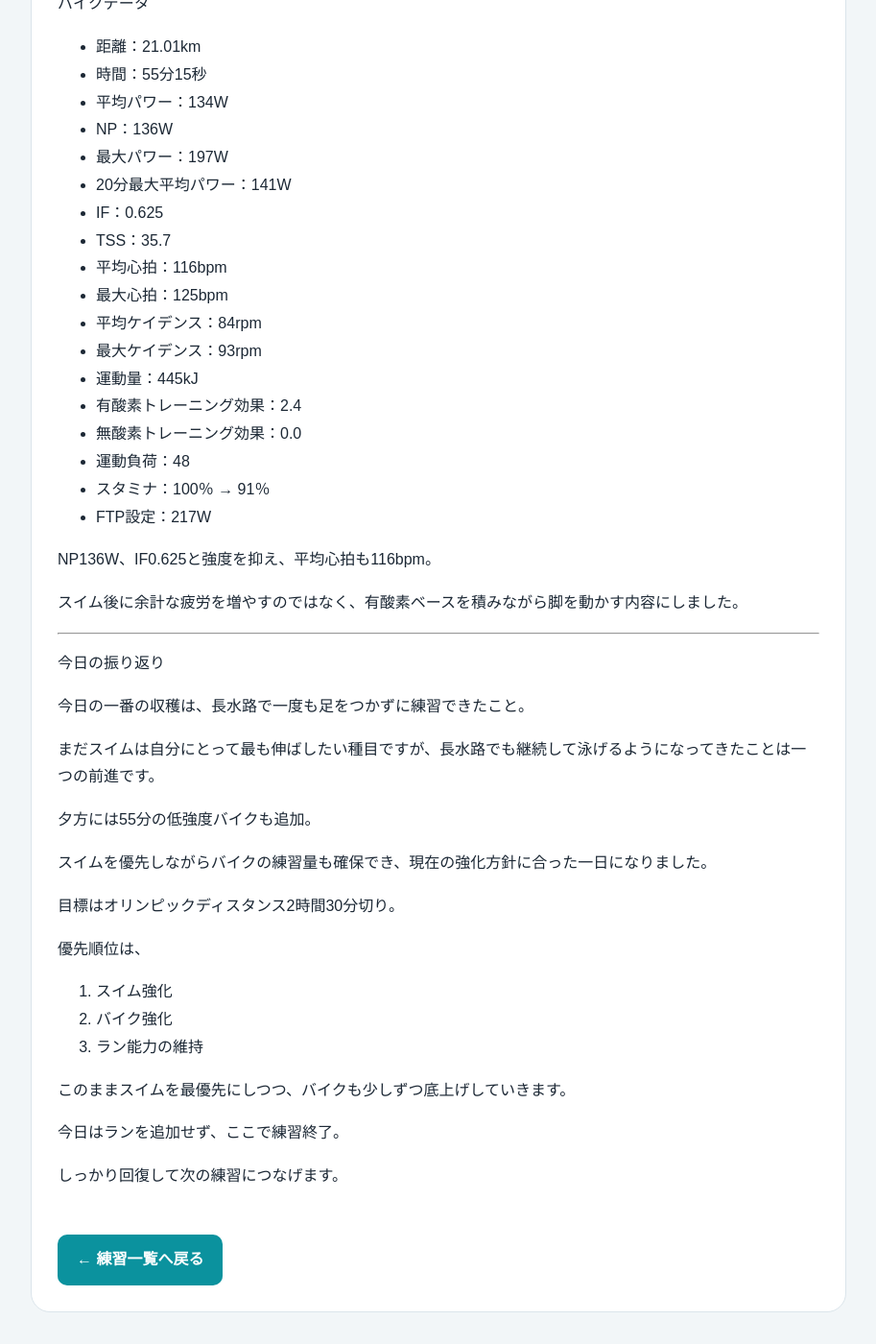
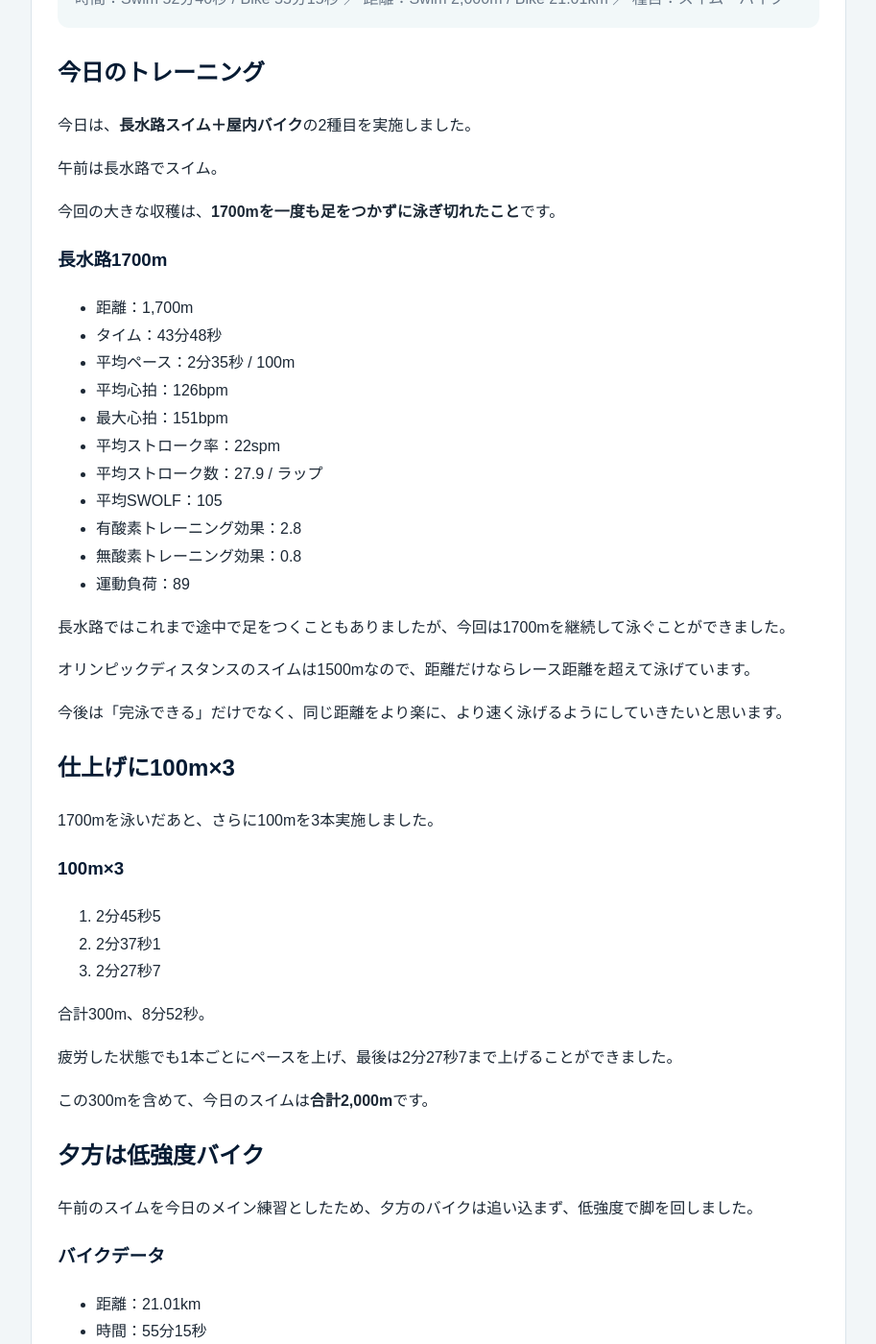
Before and after one commit to DISK1004/disk1004.github.io, a Jekyll site: the page built from _posts/2026-08-12-swim-bike-training.md, in a window 1280 px wide and 1400 px high, scrolled down 446 px. Shown: the whole window at 96% size, without its empty margins (183-1096 px from the left). Built offline with Jekyll 4.4.1, drawn with Linux system fonts in a browser that asks for light colours; some of the changed text lies outside the part shown.

Commit message:
2026-08-12-swim-bike-training.md の更新

```diff
--- a/_posts/2026-08-12-swim-bike-training.md
+++ b/_posts/2026-08-12-swim-bike-training.md
@@ -1,40 +1,62 @@
+---
+layout: training-post
+title: "長水路1700mを足つきなしで完泳＋100m×3｜夕方は低強度バイク55分"
+date: 2026-08-12 17:51:00 +0900
+category: "スイム・バイク"
+duration: "Swim 52分40秒 / Bike 55分15秒"
+distance: "Swim 2,000m / Bike 21.01km"
+description: "長水路で1700mを一度も足をつかずに泳ぎ切り、その後100m×3本を実施。夕方は低強度の屋内バイクを55分15秒行いました。"
 ---
 
-layout: training-post
-title: "長水路で初めて足をつかずに完泳＋夕方55分低強度バイク"
-date: 2026-08-12 17:51:00 +0900
-category: スイム・バイク
-duration: "Bike 55分15秒"
-distance: "Bike 21.01km"
-description: "長水路で一度も足をつかずにスイム練習を完了。最後に100m×3本を行い、夕方は疲労を残さないよう低強度で55分15秒の屋内バイクを実施しました。"
+## 今日のトレーニング
 
-今日のトレーニング
+今日は、**長水路スイム＋屋内バイク**の2種目を実施しました。
 
-今日は長水路スイム＋屋内バイクの2種目を行いました。
+午前は長水路でスイム。
 
-長水路スイム
+今回の大きな収穫は、**1700mを一度も足をつかずに泳ぎ切れたこと**です。
 
-今日のメインはスイム。
+### 長水路1700m
 
-今回は長水路で、一度も足をつかずに練習を続けることができました。
+- 距離：1,700m
+- タイム：43分48秒
+- 平均ペース：2分35秒 / 100m
+- 平均心拍：126bpm
+- 最大心拍：151bpm
+- 平均ストローク率：22spm
+- 平均ストローク数：27.9 / ラップ
+- 平均SWOLF：105
+- 有酸素トレーニング効果：2.8
+- 無酸素トレーニング効果：0.8
+- 運動負荷：89
 
-これまで長水路では途中で止まることもありましたが、今日は継続して泳げたことが大きな収穫。
+長水路ではこれまで途中で足をつくこともありましたが、今回は1700mを継続して泳ぐことができました。
 
-さらに最後には、
+オリンピックディスタンスのスイムは1500mなので、距離だけならレース距離を超えて泳げています。
 
-100m × 3本
+今後は「完泳できる」だけでなく、同じ距離をより楽に、より速く泳げるようにしていきたいと思います。
 
-を実施しました。
+## 仕上げに100m×3
 
-オリンピックディスタンスの1500mに向けて、まずは長水路でも余裕を持って泳ぎ続けられる力をつけていきます。
+1700mを泳いだあと、さらに100mを3本実施しました。
 
----
+### 100m×3
 
-夕方：低強度バイク
+1. 2分45秒5
+2. 2分37秒1
+3. 2分27秒7
 
-スイムを今日のメイン練習としたため、夕方は追い込まずに低強度でバイク。
+合計300m、8分52秒。
 
-バイクデータ
+疲労した状態でも1本ごとにペースを上げ、最後は2分27秒7まで上げることができました。
+
+この300mを含めて、今日のスイムは**合計2,000m**です。
+
+## 夕方は低強度バイク
+
+午前のスイムを今日のメイン練習としたため、夕方のバイクは追い込まず、低強度で脚を回しました。
+
+### バイクデータ
 
 - 距離：21.01km
 - 時間：55分15秒
@@ -55,32 +77,30 @@ description: "長水路で一度も足をつかずにスイム練習を完了。
 - スタミナ：100％ → 91％
 - FTP設定：217W
 
-NP136W、IF0.625と強度を抑え、平均心拍も116bpm。
+NP136W、IF0.625と強度は低め。
 
-スイム後に余計な疲労を増やすのではなく、有酸素ベースを積みながら脚を動かす内容にしました。
+平均心拍も116bpmに抑えられ、スイム後に大きな疲労を追加せず、有酸素能力を刺激する内容にできました。
 
----
+## 今日の振り返り
 
-今日の振り返り
+今日の最大の収穫は、やはり**長水路1700mを一度も足をつかずに泳ぎ切れたこと**。
 
-今日の一番の収穫は、長水路で一度も足をつかずに練習できたこと。
+さらに100m×3本を加え、スイムの総距離は2,000mになりました。
 
-まだスイムは自分にとって最も伸ばしたい種目ですが、長水路でも継続して泳げるようになってきたことは一つの前進です。
+夕方には55分の低強度バイクも実施。
 
-夕方には55分の低強度バイクも追加。
+スイムを最優先で強化しながら、バイクの練習量も確保できた一日でした。
 
-スイムを優先しながらバイクの練習量も確保でき、現在の強化方針に合った一日になりました。
+現在の目標は、**オリンピックディスタンス2時間30分切り**。
 
-目標はオリンピックディスタンス2時間30分切り。
-
-優先順位は、
+そのための優先順位は、
 
 1. スイム強化
 2. バイク強化
 3. ラン能力の維持
 
-このままスイムを最優先にしつつ、バイクも少しずつ底上げしていきます。
+です。
 
 今日はランを追加せず、ここで練習終了。
 
-しっかり回復して次の練習につなげます。
+しっかり回復して、次の練習につなげます。
```
